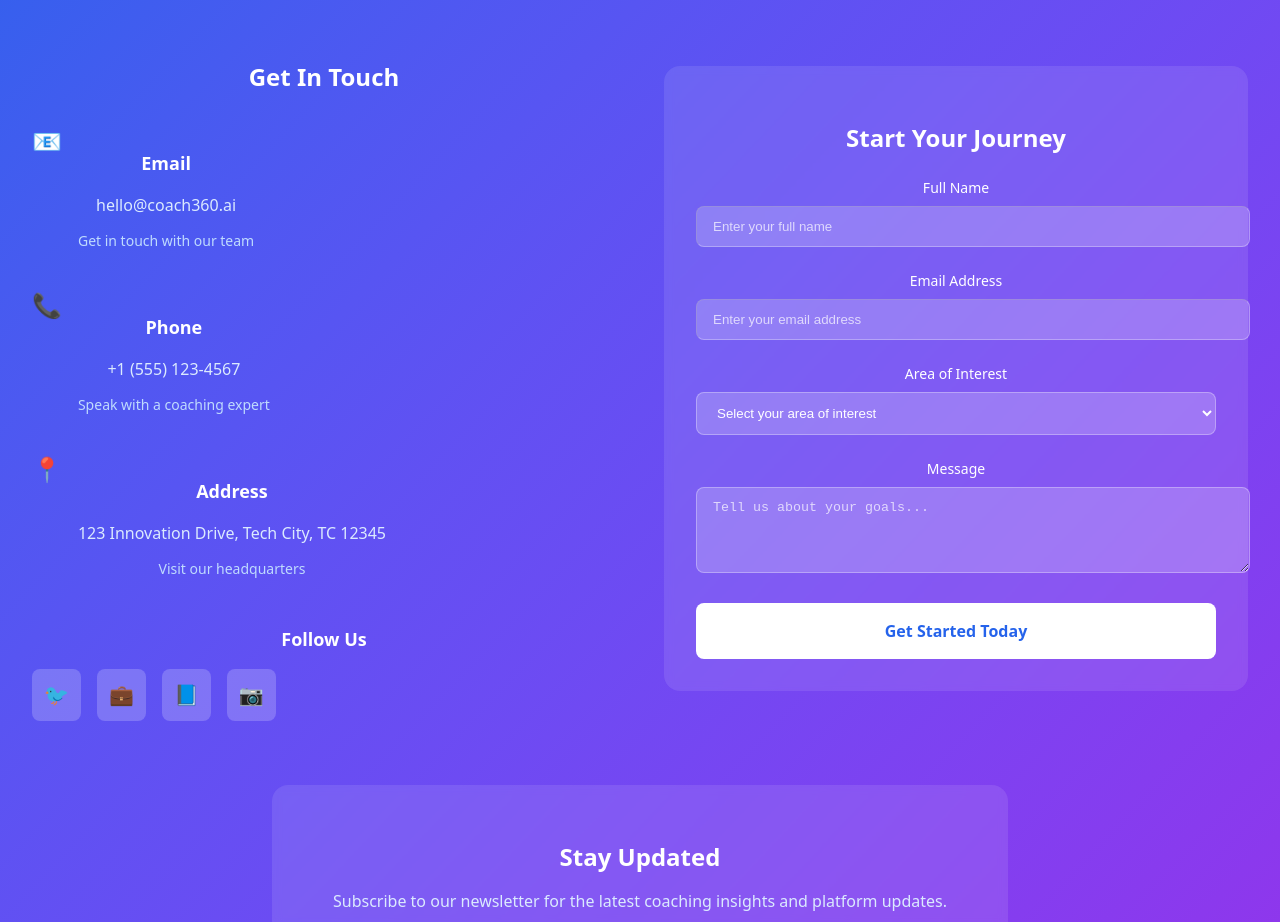
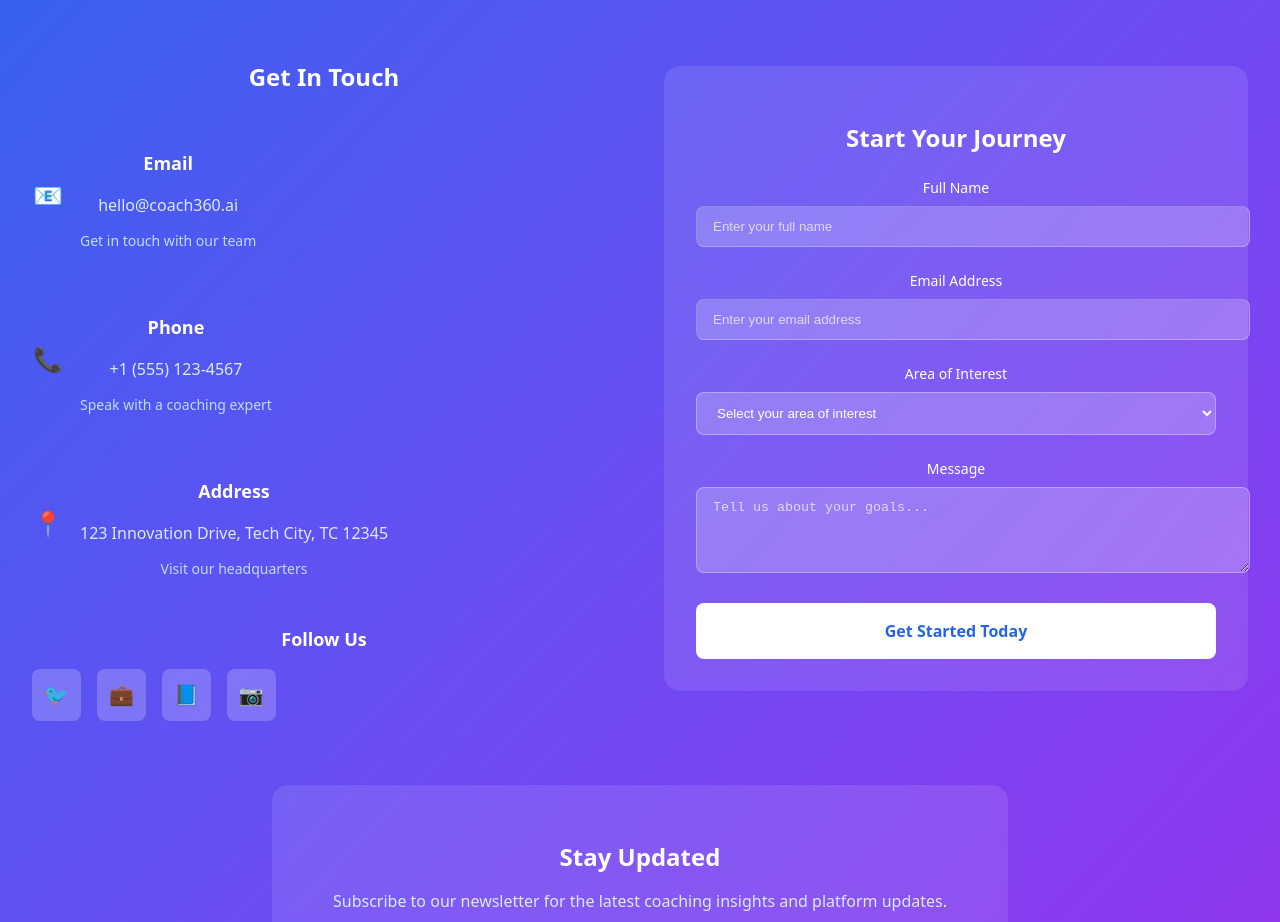
Before and after one commit to bitsnaps/7MBusiness, a Vue app: page / in a window 1280 px wide. Shown: the part 5360-6282 px from the top of the page. Built offline with nearby package versions, Linux system fonts and the light colour scheme.

Commit message:
feat(ui): enhance contact section with detailed information display

```diff
--- a/src/components/sections/ContactSection.vue
+++ b/src/components/sections/ContactSection.vue
@@ -52,10 +52,10 @@ const socialLinks = [
             <div
               v-for="info in contactInfo"
               :key="info.title"
-              class="flex items-start space-x-4"
+              class="flex items-center space-x-4"
             >
-              <div class="text-2xl">{{ info.icon }}</div>
-              <div>
+              <div class="flex items-center justify-center w-8 h-8 text-2xl flex-shrink-0">{{ info.icon }}</div>
+              <div class="min-w-0">
                 <h4 class="font-semibold text-lg mb-1">{{ info.title }}</h4>
                 <p class="text-blue-100 mb-1">{{ info.value }}</p>
                 <p class="text-blue-200 text-sm">{{ info.description }}</p>
```
